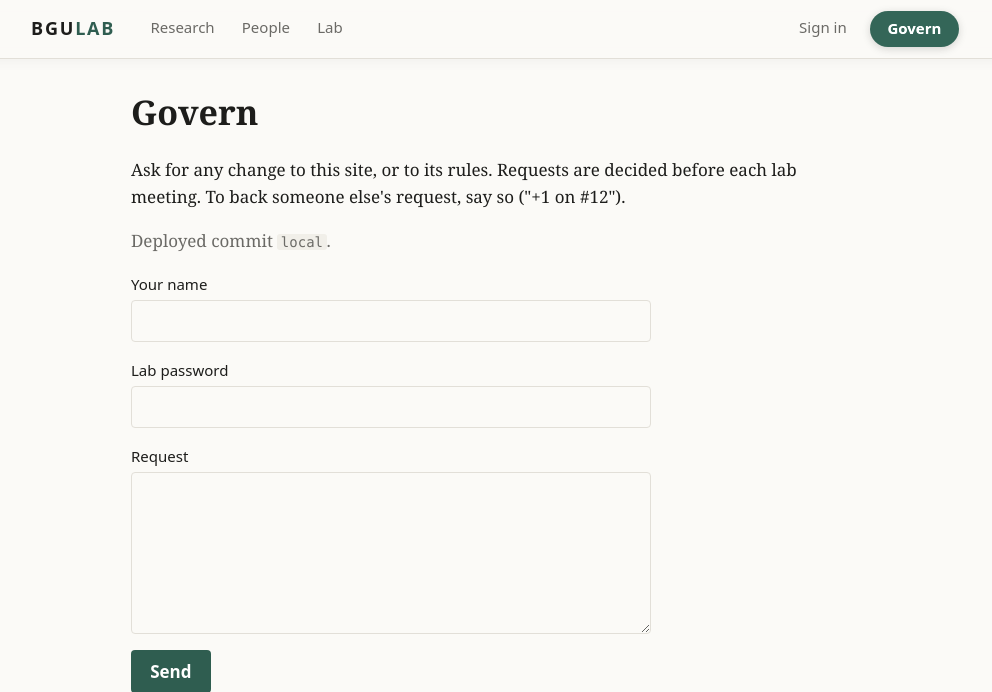
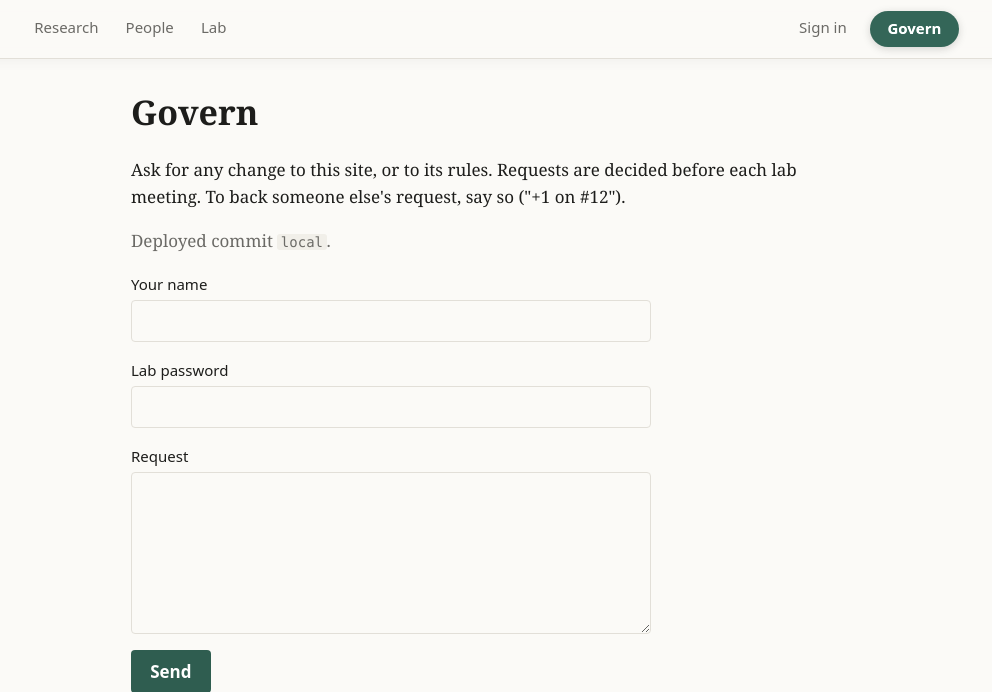
Before and after one commit to nimrodtalmon/BGULAB, a FastAPI app: page /govern in a window 1280 px wide. Shown: the top 692 px of the page, without its empty margins (145-1137 px from the left). Run offline with FastAPI, Linux system fonts and the light colour scheme.

Commit message:
round 6: #15 drop the BGULAB brand (Research tab does the same)
Co-Authored-By: Claude Opus 5.5 <noreply@anthropic.com>
Claude-Session: https://claude.ai/code/session_01T3CF96pWiEVUTqUtpP8yA2

````diff
--- a/CLAUDE.md
+++ b/CLAUDE.md
@@ -61,7 +61,7 @@ tests/                    offline tests (GitHub faked)
 render.yaml               deploy blueprint
 ```
 
-Tabs: Research (/), People, Lab, Govern; the BGULAB brand also opens Research. Every
+Tabs: Research (/), People, Lab, Govern. Every
 page shows its `##` sections collapsed and its `###` sections nested inside them, so a page
 fits on one screen until the reader opens something.
 
--- a/app/main.py
+++ b/app/main.py
@@ -17,7 +17,7 @@ app = FastAPI(docs_url=None, redoc_url=None, openapi_url=None)
 app.mount("/static", StaticFiles(directory=content.ROOT / "static"), name="static")
 templates = Jinja2Templates(directory=content.ROOT / "templates")
 
-NAV = [("/", "Research"), ("/people", "People"), ("/pages/lab", "Lab")]  # the brand also links to /
+NAV = [("/", "Research"), ("/people", "People"), ("/pages/lab", "Lab")]
 
 # Old addresses, kept working after the round-2 merge.
 MOVED = {
--- a/static/style.css
+++ b/static/style.css
@@ -27,11 +27,6 @@ header.top {
   max-width: 960px; margin: 0 auto; padding: .7rem 16px;
   display: flex; align-items: center; gap: 1.25rem;
 }
-.brand {
-  font-size: 18px; font-weight: 800; letter-spacing: .1em; color: var(--fg);
-  text-decoration: none; margin-right: .75rem;
-}
-.brand b { color: var(--accent); font-weight: 800; }
 .links { display: flex; align-items: center; gap: .4rem; flex: 1; }
 .links a {
   color: var(--muted); text-decoration: none; font-weight: 500;
--- a/templates/base.html
+++ b/templates/base.html
@@ -9,7 +9,6 @@
 <body>
 <header class="top">
   <div class="bar">
-    <a class="brand" href="/" aria-label="BGULAB: Research">BGU<b>LAB</b></a>
     <input type="checkbox" id="menu" class="menu-toggle">
     <label for="menu" class="burger" aria-label="Menu"><span></span></label>
     <nav class="links">
````
